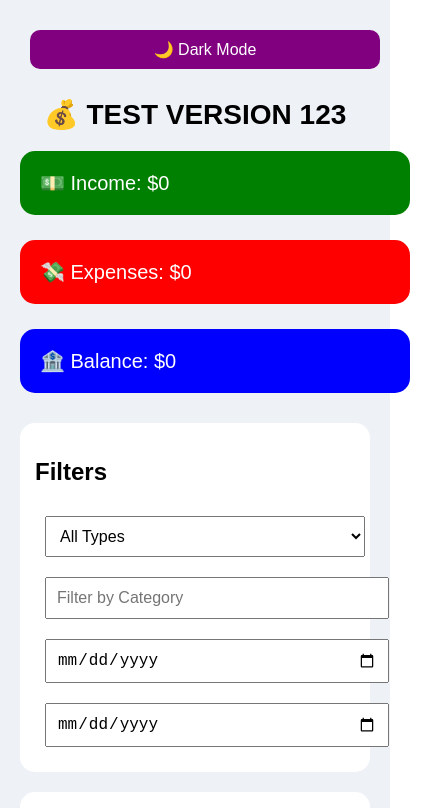
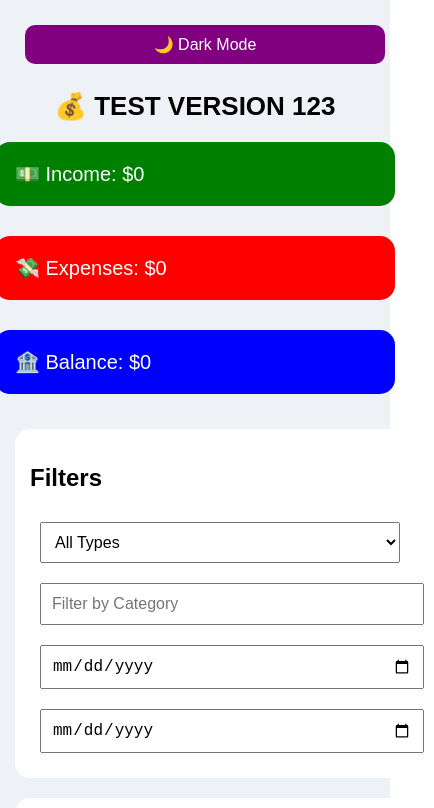
Before and after one commit to Tejaswini810/finance-tracker, a React (Create React App) app in the folder finance-tracker/: page / in a window 390 px wide. Shown: the top 808 px of the page, 434 px wide, since content can reach past the window. Built offline with nearby package versions, Linux system fonts and the light colour scheme.

Commit message:
Fixed mobile responsive design

```diff
--- a/finance-tracker/src/App.css
+++ b/finance-tracker/src/App.css
@@ -184,3 +184,42 @@ button {
     padding: 15px;
   }
 }
+
+/* MOBILE RESPONSIVE DESIGN */
+@media screen and (max-width: 768px) {
+  .app {
+    padding: 15px;
+  }
+
+  .summary,
+  .charts,
+  .transaction {
+    flex-direction: column;
+    align-items: center;
+    gap: 15px;
+  }
+
+  .card,
+  .chart-box,
+  .box {
+    width: 100%;
+    margin-bottom: 15px;
+  }
+
+  input,
+  select,
+  button {
+    width: 100%;
+    margin-bottom: 10px;
+    font-size: 16px;
+  }
+
+  h1 {
+    font-size: 26px;
+    text-align: center;
+  }
+
+  .transaction {
+    align-items: flex-start;
+  }
+}
```
